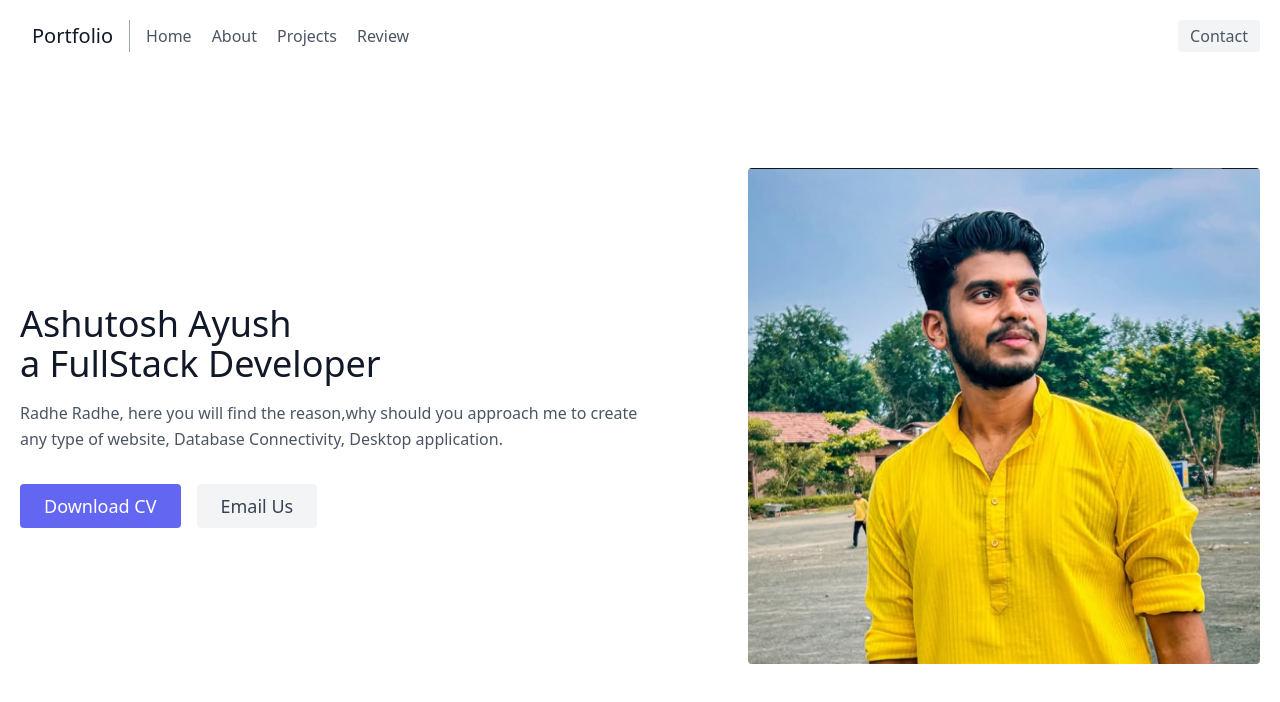
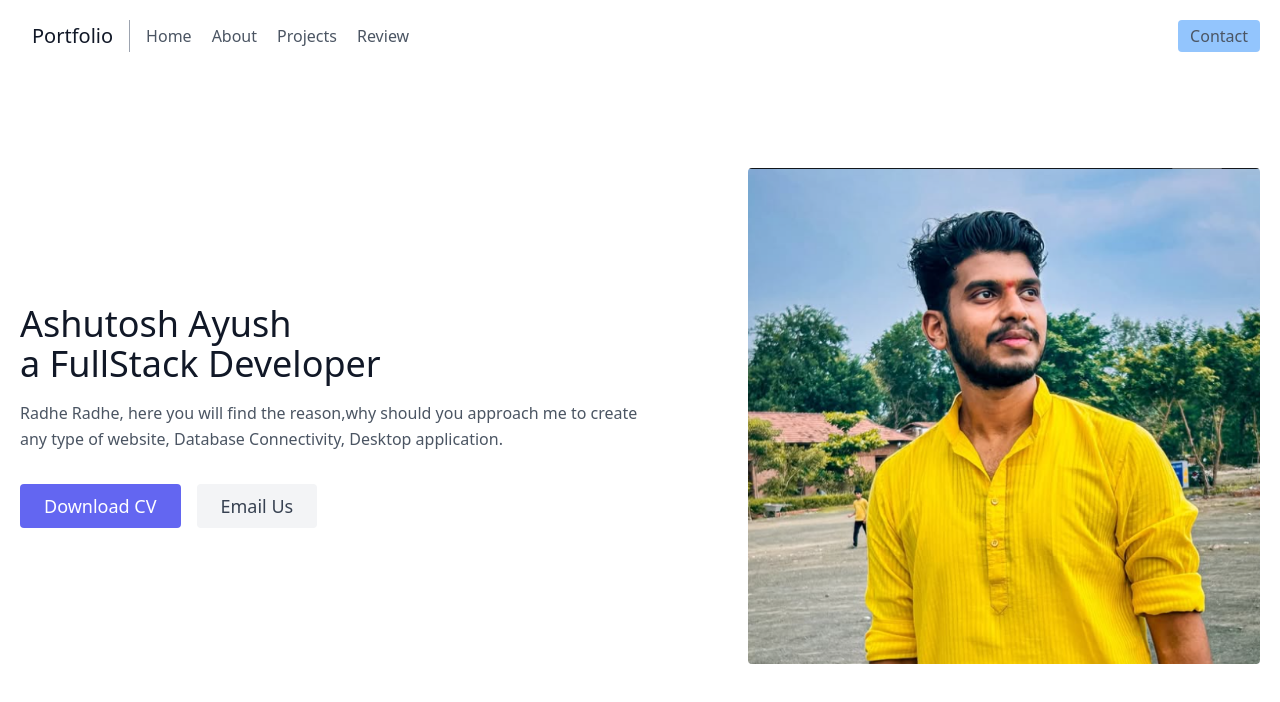
Before and after one commit to Ashutosh-JavaDev/Portfolio, a plain HTML site: page index.html in a window 1280 px wide. Drawn offline with nearby package versions, Linux system fonts and the light colour scheme.

Commit message:
Portfolio

```diff
--- a/index.html
+++ b/index.html
@@ -19,7 +19,7 @@
             <a class="mr-5 hover:text-gray-900">Projects</a>
             <a class="mr-5 hover:text-gray-900">Review</a>
           </nav>
-          <button class="inline-flex items-center bg-gray-100 border-0 py-1 px-3 focus:outline-none hover:bg-gray-200 rounded text-base mt-4 md:mt-0">Contact
+          <button class="inline-flex items-center bg-blue-300 border-0 py-1 px-3 focus:outline-none hover:bg-blue-400 rounded text-base mt-4 md:mt-0">Contact
           </button>
         </div>
       </header>
```
